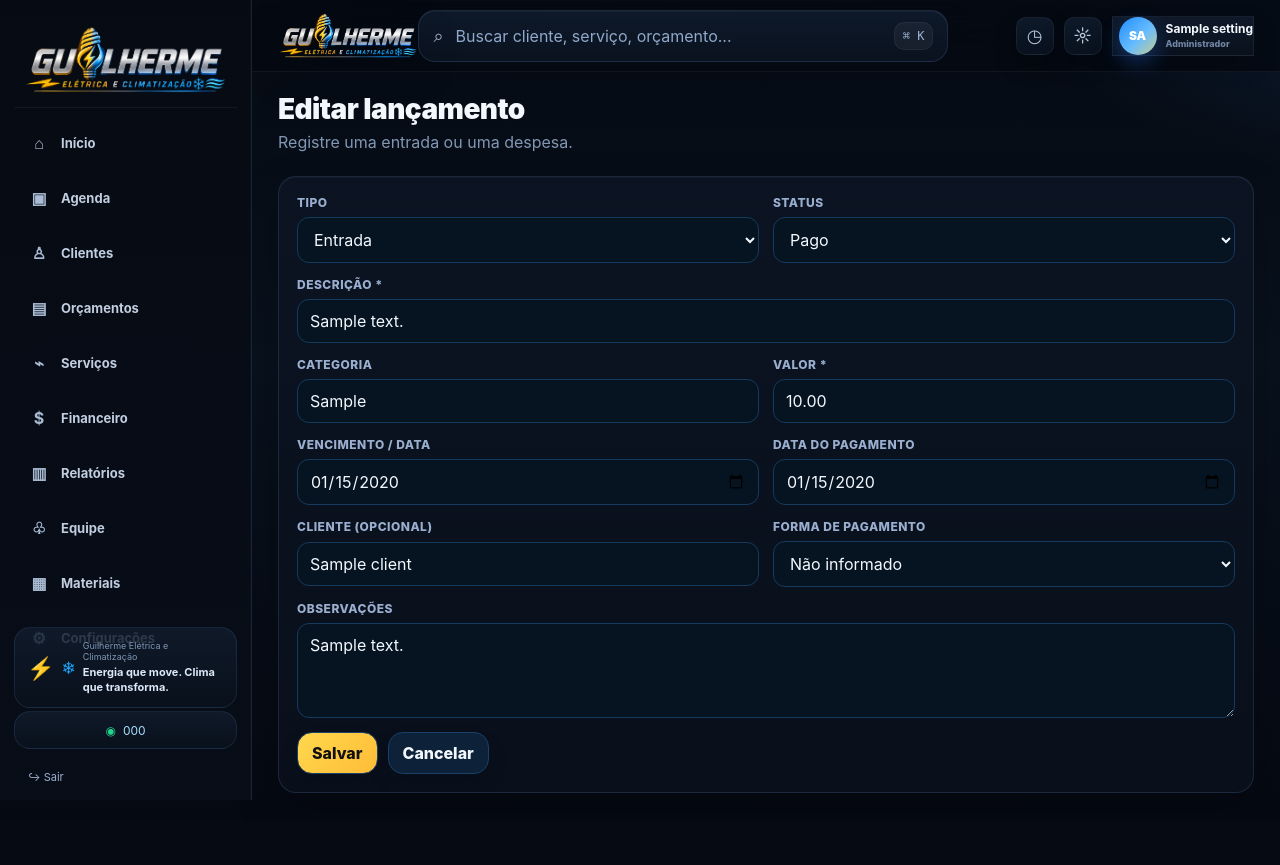
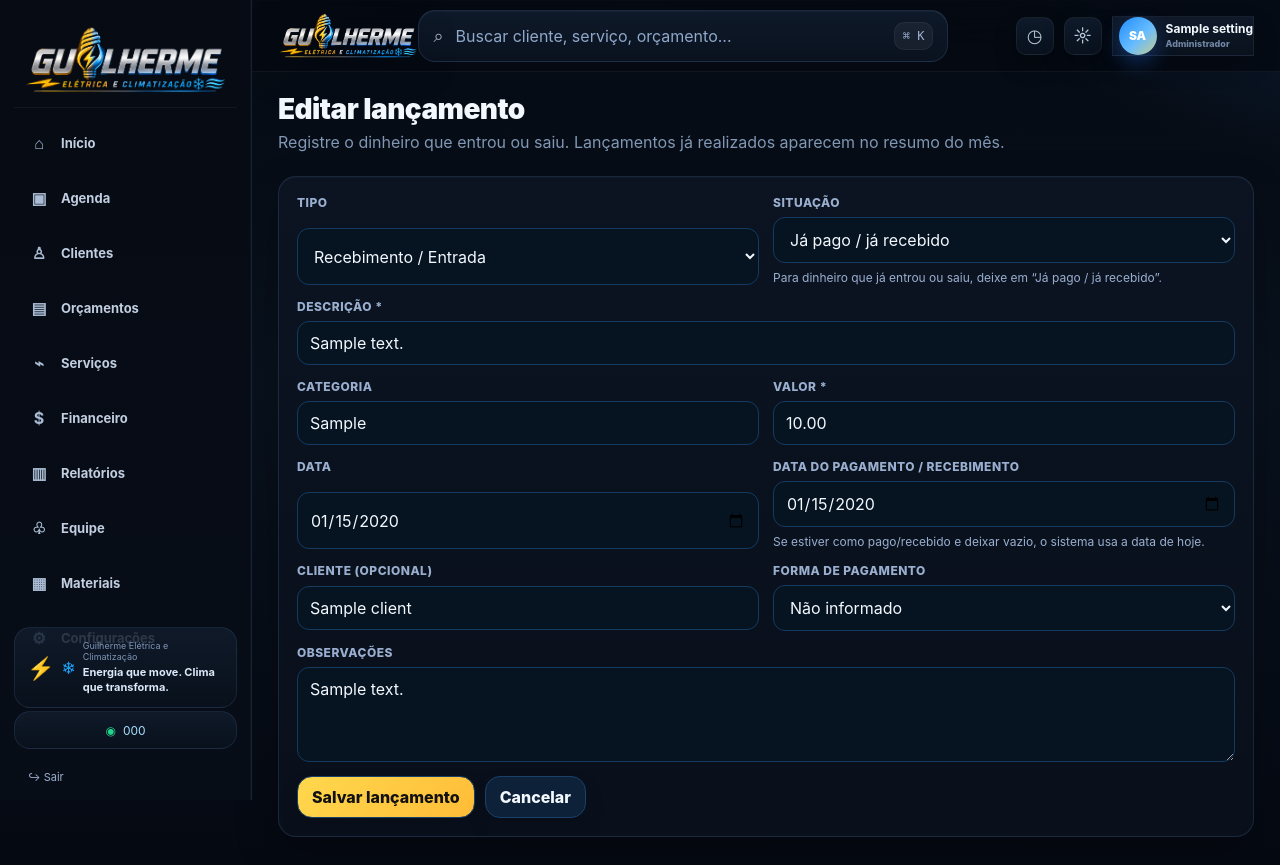
Before and after one commit to sketchJayJay/Guilherme-ELETRICISTA-APP, a Flask app: template templates/finance_form.html in a window 1280 px wide. Before the commit the page ends 800 px from the top, so only its background shows below. Run offline with Flask 3, Linux system fonts and the light colour scheme; the template is opened without the code that fills it: values that come from a table or form of the project are taken from there, others are empty; tables that the repository leaves empty hold one stand-in row (values such as "Sample post").

Commit message:
Add files via upload

```diff
--- a/app.py
+++ b/app.py
@@ -973,13 +973,14 @@ def dashboard():
     upcoming = Service.query.filter(Service.service_date > today, Service.status.in_(["scheduled", "in_progress"])).order_by(Service.service_date, Service.service_time).limit(8).all()
     overdue_services = Service.query.filter(Service.service_date < today, Service.status.in_(["scheduled", "in_progress"])).order_by(Service.service_date).limit(8).all()
 
+    paid_reference_date = func.coalesce(FinanceEntry.paid_date, FinanceEntry.due_date)
     month_income = db.session.query(func.coalesce(func.sum(FinanceEntry.amount), 0)).filter(
         FinanceEntry.type == "income", FinanceEntry.status == "paid",
-        FinanceEntry.paid_date >= month_start, FinanceEntry.paid_date < next_month
+        paid_reference_date >= month_start, paid_reference_date < next_month
     ).scalar() or 0
     month_expense = db.session.query(func.coalesce(func.sum(FinanceEntry.amount), 0)).filter(
         FinanceEntry.type == "expense", FinanceEntry.status == "paid",
-        FinanceEntry.paid_date >= month_start, FinanceEntry.paid_date < next_month
+        paid_reference_date >= month_start, paid_reference_date < next_month
     ).scalar() or 0
     month_balance = Decimal(month_income or 0) - Decimal(month_expense or 0)
     receivable = db.session.query(func.coalesce(func.sum(FinanceEntry.amount), 0)).filter(
@@ -2252,8 +2253,11 @@ def quote_pdf(quote_id):
 def finance():
     type_filter = request.args.get("type", "")
     status_filter = request.args.get("status", "")
-    start = parse_date(request.args.get("start"), date.today().replace(day=1))
-    end = parse_date(request.args.get("end"), date.today())
+    today = date.today()
+    default_start = today.replace(day=1)
+    default_end = ((default_start.replace(day=28) + timedelta(days=4)).replace(day=1) - timedelta(days=1))
+    start = parse_date(request.args.get("start"), default_start)
+    end = parse_date(request.args.get("end"), default_end)
     query = FinanceEntry.query.filter(FinanceEntry.due_date >= start, FinanceEntry.due_date <= end)
     if type_filter:
         query = query.filter_by(type=type_filter)
@@ -2271,16 +2275,22 @@ def finance():
 @login_required
 def finance_new():
     clients_list = Client.query.filter(Client.name != SYSTEM_QUOTE_CLIENT_NAME).order_by(Client.name).all()
+    preset_type = request.args.get("type", "expense") if request.method == "GET" else request.form.get("type", "expense")
+    preset_status = request.args.get("status", "paid") if request.method == "GET" else request.form.get("status", "paid")
+    if preset_type not in ("income", "expense"):
+        preset_type = "expense"
+    if preset_status not in ("paid", "pending"):
+        preset_status = "paid"
     if request.method == "POST":
         entry = FinanceEntry(
-            type=request.form.get("type", "expense"),
+            type=preset_type,
             client_id=request.form.get("client_id", type=int),
             description=request.form.get("description", "").strip(),
             category=request.form.get("category", "").strip(),
             amount=decimal_or_zero(request.form.get("amount")),
             due_date=parse_date(request.form.get("due_date"), date.today()),
             paid_date=parse_date(request.form.get("paid_date")),
-            status=request.form.get("status", "pending"),
+            status=preset_status,
             payment_method=request.form.get("payment_method", "").strip(),
             notes=request.form.get("notes", "").strip(),
         )
@@ -2293,7 +2303,7 @@ def finance_new():
         db.session.commit()
         flash("Lançamento financeiro criado.", "success")
         return redirect(url_for("finance"))
-    return render_template("finance_form.html", entry=None, clients=clients_list)
+    return render_template("finance_form.html", entry=None, clients=clients_list, preset_type=preset_type, preset_status=preset_status)
 
 
 @app.route("/finance/<int:entry_id>/edit", methods=["GET", "POST"])
--- a/templates/finance_form.html
+++ b/templates/finance_form.html
@@ -1,15 +1,17 @@
 {% extends 'base.html' %}{% block content %}
-<div class="page-head"><div><h1>{{ 'Editar lançamento' if entry else 'Novo lançamento' }}</h1><p>Registre uma entrada ou uma despesa.</p></div></div>
+{% set new_type = (entry.type if entry else (preset_type|default('expense'))) %}
+{% set new_status = (entry.status if entry else (preset_status|default('paid'))) %}
+<div class="page-head"><div><h1>{% if entry %}Editar lançamento{% elif new_type=='income' and new_status=='paid' %}Novo recebimento{% elif new_type=='expense' %}Novo gasto{% else %}Novo lançamento{% endif %}</h1><p>Registre o dinheiro que entrou ou saiu. Lançamentos já realizados aparecem no resumo do mês.</p></div></div>
 <form method="post" class="card"><div class="card-body form-grid">
-<div class="field"><label>Tipo</label><select class="select" name="type"><option value="income" {% if entry and entry.type=='income' %}selected{% endif %}>Entrada</option><option value="expense" {% if not entry or entry.type=='expense' %}selected{% endif %}>Despesa</option></select></div>
-<div class="field"><label>Status</label><select class="select" name="status"><option value="pending" {% if not entry or entry.status=='pending' %}selected{% endif %}>Pendente</option><option value="paid" {% if entry and entry.status=='paid' %}selected{% endif %}>Pago</option></select></div>
-<div class="field full"><label>Descrição *</label><input class="input" name="description" required value="{{ entry.description if entry else '' }}"></div>
+<div class="field"><label>Tipo</label><select class="select" name="type"><option value="income" {% if new_type=='income' %}selected{% endif %}>Recebimento / Entrada</option><option value="expense" {% if new_type=='expense' %}selected{% endif %}>Gasto / Despesa</option></select></div>
+<div class="field"><label>Situação</label><select class="select" name="status"><option value="paid" {% if new_status=='paid' %}selected{% endif %}>Já pago / já recebido</option><option value="pending" {% if new_status=='pending' %}selected{% endif %}>Pendente</option></select><div class="help">Para dinheiro que já entrou ou saiu, deixe em “Já pago / já recebido”.</div></div>
+<div class="field full"><label>Descrição *</label><input class="input" name="description" required placeholder="Ex.: material para obra, combustível, serviço recebido" value="{{ entry.description if entry else '' }}"></div>
 <div class="field"><label>Categoria</label><input class="input" name="category" placeholder="Ex.: combustível, material, serviço" value="{{ entry.category if entry else '' }}"></div>
-<div class="field"><label>Valor *</label><input class="input" name="amount" inputmode="decimal" required value="{{ entry.amount if entry else '' }}"></div>
-<div class="field"><label>Vencimento / data</label><input class="input" type="date" name="due_date" value="{{ (entry.due_date if entry else today).isoformat() }}"></div>
-<div class="field"><label>Data do pagamento</label><input class="input" type="date" name="paid_date" value="{{ entry.paid_date.isoformat() if entry and entry.paid_date else '' }}"></div>
+<div class="field"><label>Valor *</label><input class="input" name="amount" inputmode="decimal" required placeholder="Ex.: 350,00" value="{{ entry.amount if entry else '' }}"></div>
+<div class="field"><label>Data</label><input class="input" type="date" name="due_date" value="{{ (entry.due_date if entry else today).isoformat() }}"></div>
+<div class="field"><label>Data do pagamento / recebimento</label><input class="input" type="date" name="paid_date" value="{{ entry.paid_date.isoformat() if entry and entry.paid_date else (today.isoformat() if not entry and new_status=='paid' else '') }}"><div class="help">Se estiver como pago/recebido e deixar vazio, o sistema usa a data de hoje.</div></div>
 <div class="field"><label>Cliente (opcional)</label><div class="client-picker" data-client-picker><input class="input" type="search" data-client-search autocomplete="off" placeholder="Digite nome ou telefone"><select class="client-source" name="client_id" data-client-select><option value="">Nenhum</option>{% for c in clients %}<option value="{{ c.id }}" data-name="{{ c.name }}" data-phone="{{ c.phone or '' }}" {% if entry and entry.client_id==c.id %}selected{% endif %}>{{ c.name }}{% if c.phone %} · {{ c.phone }}{% endif %}</option>{% endfor %}</select><div class="client-results" data-client-results></div></div></div>
 <div class="field"><label>Forma de pagamento</label><select class="select" name="payment_method"><option value="">Não informado</option>{% for x in ['Pix','Dinheiro','Cartão','Transferência','Boleto'] %}<option {% if entry and entry.payment_method==x %}selected{% endif %}>{{ x }}</option>{% endfor %}</select></div>
 <div class="field full"><label>Observações</label><textarea class="textarea" name="notes">{{ entry.notes if entry else '' }}</textarea></div>
-<div class="field full"><div class="actions"><button class="btn primary" type="submit">Salvar</button><a class="btn" href="{{ url_for('finance') }}">Cancelar</a>{% if entry and entry.id and not entry.service_id %}<button class="btn danger" type="submit" formnovalidate formaction="{{ url_for('finance_delete', entry_id=entry.id) }}" formmethod="post" onclick="return confirmDelete('Excluir este lançamento?')">Excluir lançamento</button>{% endif %}</div></div>
+<div class="field full"><div class="actions"><button class="btn primary" type="submit">Salvar lançamento</button><a class="btn" href="{{ url_for('finance') }}">Cancelar</a>{% if entry and entry.id and not entry.service_id %}<button class="btn danger" type="submit" formnovalidate formaction="{{ url_for('finance_delete', entry_id=entry.id) }}" formmethod="post" onclick="return confirmDelete('Excluir este lançamento?')">Excluir lançamento</button>{% endif %}</div></div>
 </div></form>{% endblock %}
```
Also changed, not shown: MELHORIAS_10-09-2026_FINANCEIRO_SALVAMENTO.md (added, +6 -0 lines), templates/finance.html (+4 -4 lines).
